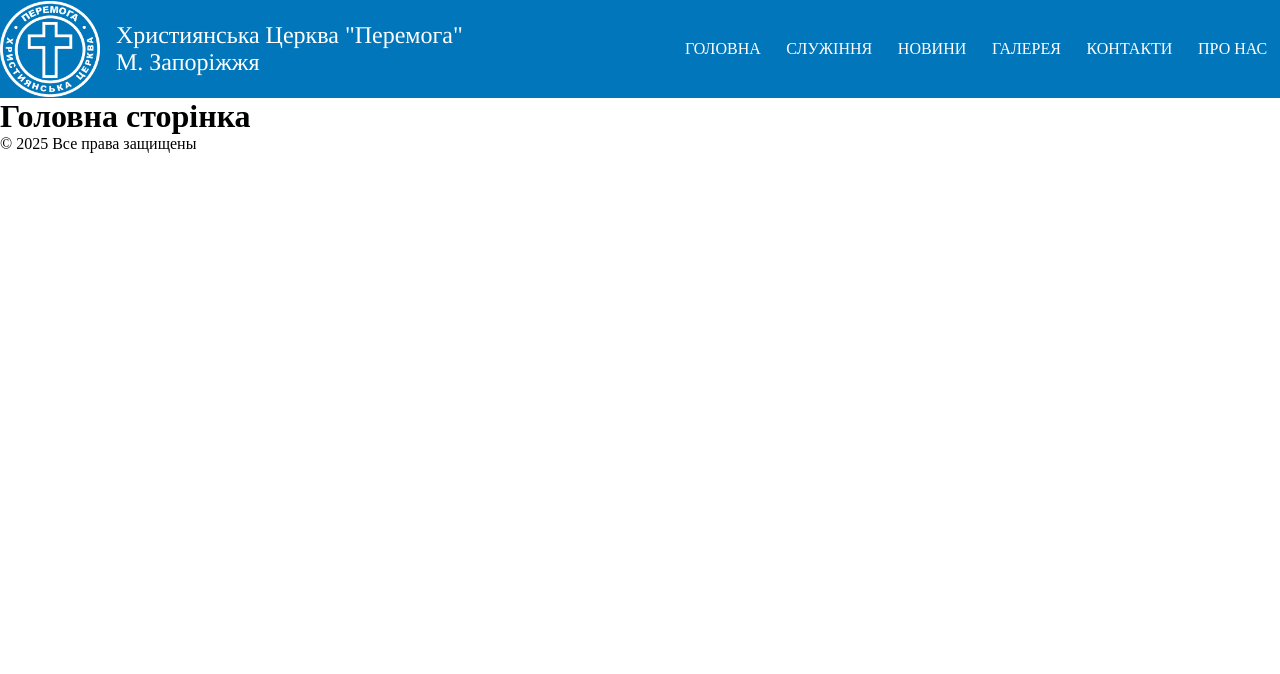
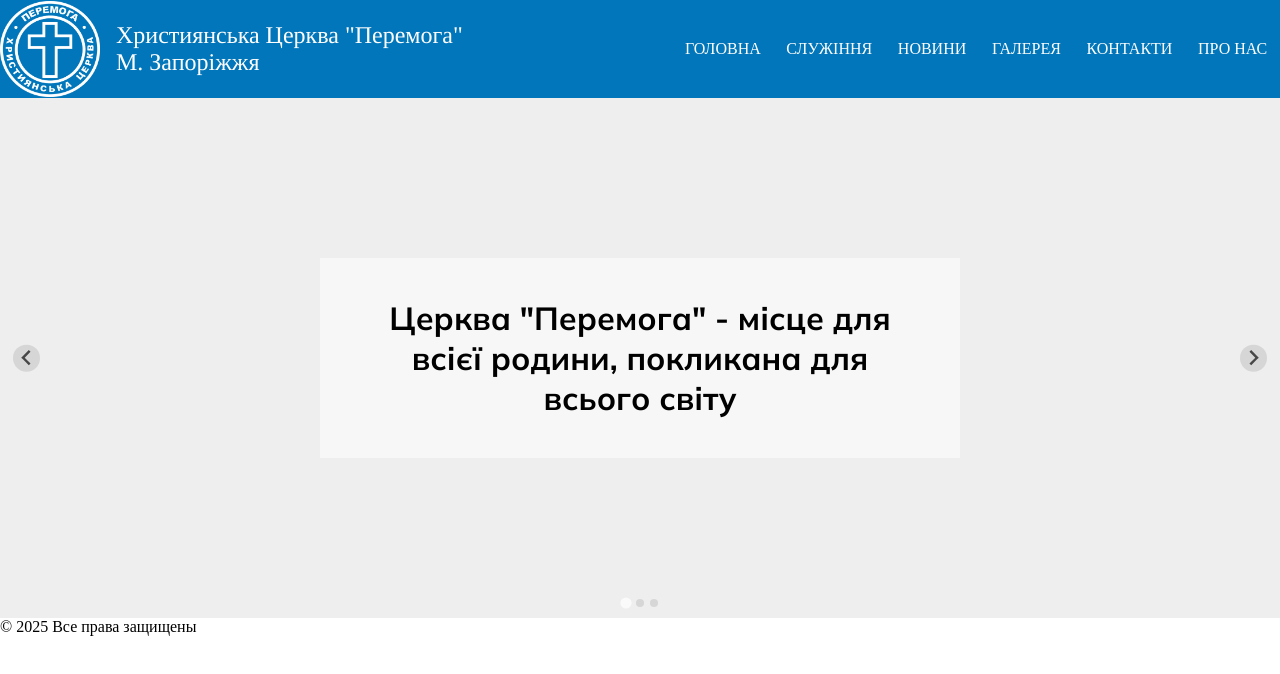
Before and after one commit to SDI-sodya/diplom, a Next.js app: page / in a window 1280 px wide. Shown: the top 674 px of the page. Built offline with nearby package versions, Linux system fonts and the light colour scheme; a web font is replaced by a local one.

Commit message:
Update homepage. Add slider by Splide and stylized it

```diff
--- a/src/app/components/Header/index.js
+++ b/src/app/components/Header/index.js
@@ -18,7 +18,7 @@ export default function Header() {
           width={100}
           height={100}
           />
-          <div class="logo-text">
+          <div className="logo-text">
             <p>Християнська церква &quot;Перемога&quot;</p>
             <p>м. Запоріжжя</p>
           </div>
--- /dev/null
+++ b/src/app/components/HomeSplide/HomeSplide.module.css
@@ -0,0 +1,26 @@
+/* Home Splide */
+.homeSplide {
+  background-color: #eeeeee;
+  min-height: 65vh;
+}
+
+.sliderContainer {
+  display: flex;
+  align-items: center;
+  justify-content: center;
+  max-width: 100%;
+  height: 65vh;
+}
+
+.splideTitle {
+  background-color: #ffffff81;
+  box-sizing: border-box;
+  font-family: "Mulish", serif;
+  font-optical-sizing: auto;
+  font-weight: 700;
+  font-style: normal;
+  font-size: 2em;
+  max-width: 50%;
+  padding: 40px 50px;
+  text-align: center;
+}
--- /dev/null
+++ b/src/app/components/HomeSplide/index.js
@@ -0,0 +1,42 @@
+'use client';
+import styles from './HomeSplide.module.css';
+import { useEffect } from "react";
+import Splide from "@splidejs/splide";
+
+export default function HomeSplide() {
+  useEffect(() => {
+    new Splide(".splide", {
+      type: 'loop',
+      drag: false,
+      // autoplay: true,
+      // interval: 5000,
+      // pauseOnFocus: true,
+      // pauseOnHover: true,
+      // resetProgress: true,
+    }).mount();
+  }, []);
+
+  return (
+    <div className={`splide ${styles.homeSplide}`} aria-label="Splide Basic HTML Example">
+      <div className="splide__track">
+        <ul className="splide__list">
+          <li className="splide__slide">
+            <div className={`${styles.sliderContainer}`}>
+              <h2 className={`${styles.splideTitle}`}>Церква &quot;Перемога&quot; - місце для всієї родини, покликана для всього світу</h2>
+            </div>
+          </li>
+          <li className="splide__slide">
+            <div className={`${styles.sliderContainer}`}>
+              <h2 className={`${styles.splideTitle}`}>Slide 2</h2>
+            </div>
+          </li>
+          <li className="splide__slide">
+            <div className={`${styles.sliderContainer}`}>
+              <h2 className={`${styles.splideTitle}`}>Slide 3</h2>
+            </div>
+          </li>
+        </ul>
+      </div>
+    </div>
+  );
+}
--- a/src/app/global.css
+++ b/src/app/global.css
@@ -1,9 +1,9 @@
 @import url('https://fonts.googleapis.com/css2?family=Liter&display=swap');
 @import url('https://fonts.googleapis.com/css2?family=Tinos:ital,wght@0,400;0,700;1,400;1,700&display=swap');
+@import url('https://fonts.googleapis.com/css2?family=Mulish:ital,wght@0,200..1000;1,200..1000&display=swap');
 * {
   margin: 0;
   padding: 0;
-  /* border: none !important; */
 }
 
 body {
@@ -14,7 +14,6 @@ ul {
 }
 
 #header {
-  /* border: 1px solid #000; */
   color: #ffffff;
   background: #0176ba;
 }
@@ -50,13 +49,11 @@ ul {
 }
 
 .nav-list {
-  /* border: 1px solid #0f0; */
   height: 100%;
   vertical-align: middle;
 }
 
 .nav-elem {
-  /* border: 1px solid #f00; */
   display: inline-block;
   padding: 2.5em .8em;
   box-sizing: border-box;
--- a/src/app/layout.js
+++ b/src/app/layout.js
@@ -1,7 +1,6 @@
 import Header from "./components/Header";
 import Footer from "./components/Footer";
 import './global.css';
-
 
 export const metadata = {
   title: "Create Next App",
@@ -9,6 +8,7 @@ export const metadata = {
 };
 
 export default function RootLayout({ children }) {
+
   return (
     <html lang="en">
       <body>
--- a/src/app/page.js
+++ b/src/app/page.js
@@ -1,7 +1,11 @@
-export default async function Home() {
+// "use client";
+import HomeSplide from "./components/HomeSplide";
+import "@splidejs/splide/css";
+
+export default function Home() {
   return (
-    <div>
-      <h1>Головна сторінка</h1>
-    </div>
+    <>
+      <HomeSplide />
+    </>
   );
 }
```
